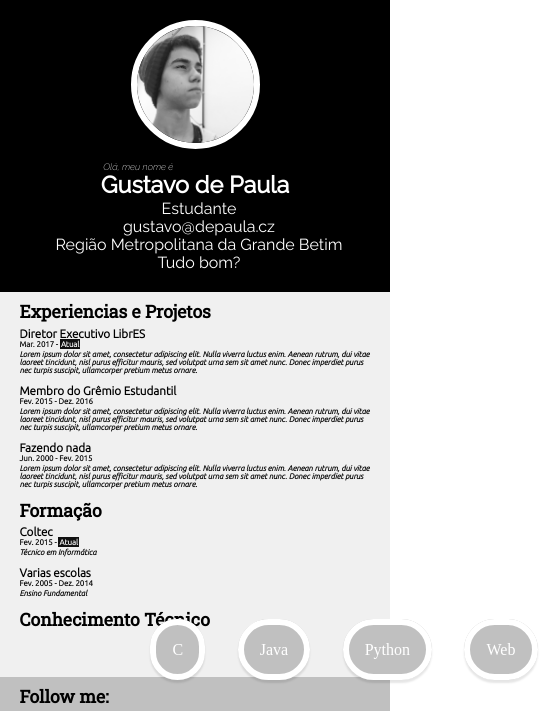
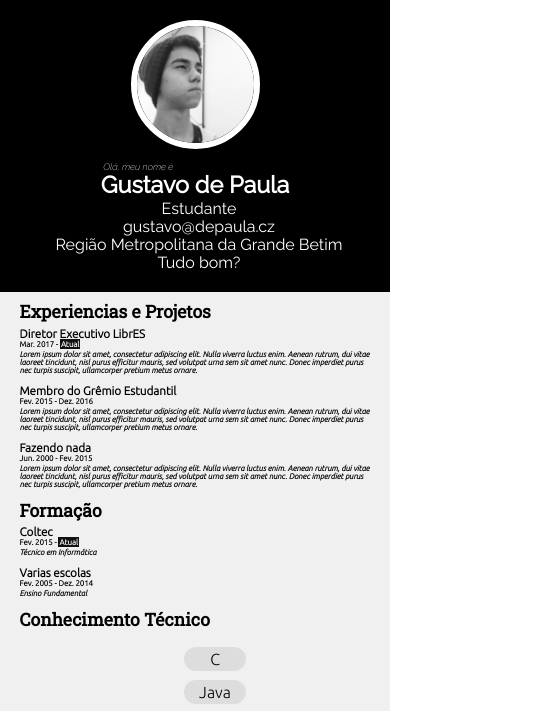
Before and after one commit to gustavodepaula-daw/Prova-HTML-SCSS-RWD, a plain HTML site: page index.html in a window 390 px wide. Shown: the top 711 px of the page, 554 px wide, since content can reach past the window. Drawn offline with Linux system fonts and the light colour scheme; a web font is replaced by a local one.

Commit message:
conhecimento tecnico trocado responsivo n funciona nem f***

```diff
--- a/css/style.scss
+++ b/css/style.scss
@@ -136,29 +136,30 @@ body {
     font-size: 2vw;
 }
 
-#main ul {
-    display: table;
-    margin: 3% auto 3% auto;
+#contec li {
+    font-family: 'Ubuntu', sans-serif;
+    background-color: rgb(221, 221, 221);
+    list-style-type: none;
+    border-radius: 20px;
     text-align: center;
-    list-style-type: none;
+
+    margin: auto;
+    margin-bottom: 3%;
+
+    padding-top: 1%;
+    padding-bottom: 1%;
+
+    width: 20%;
+    transition: all .5s ease-in-out;
 }
 
-#main li {
-    padding: 10%;
-    background-color: $social-color;
+#contec li:hover {
+    cursor: pointer;
+    background-color: $secondary-color;
     color: white;
-    display: inline;
-    margin: 10%;
-    -webkit-border-radius: 99em;
-    -moz-border-radius: 99em;
-    border-radius: 99em;
-    border: 6px solid #fff;
-    box-shadow: 0 3px 2px rgba(0, 0, 0, 0.1);
-    transition: background-color .5s;
-}
-
-#main li:hover {
-    background-color: black;
+    transform: scale(1.3);
+    position: relative;
+    transition: 2.0s;
 }
 
 /* social */
```
Also changed, not shown: css/style.css, 1 other file.
